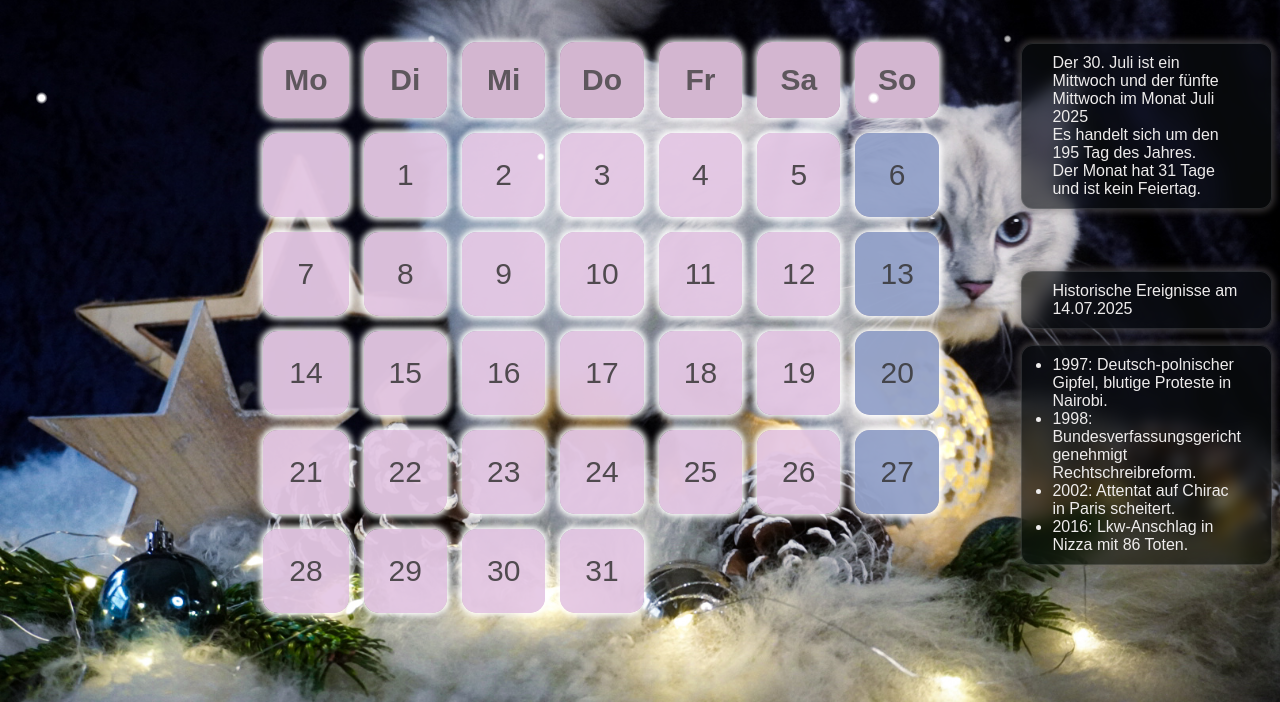
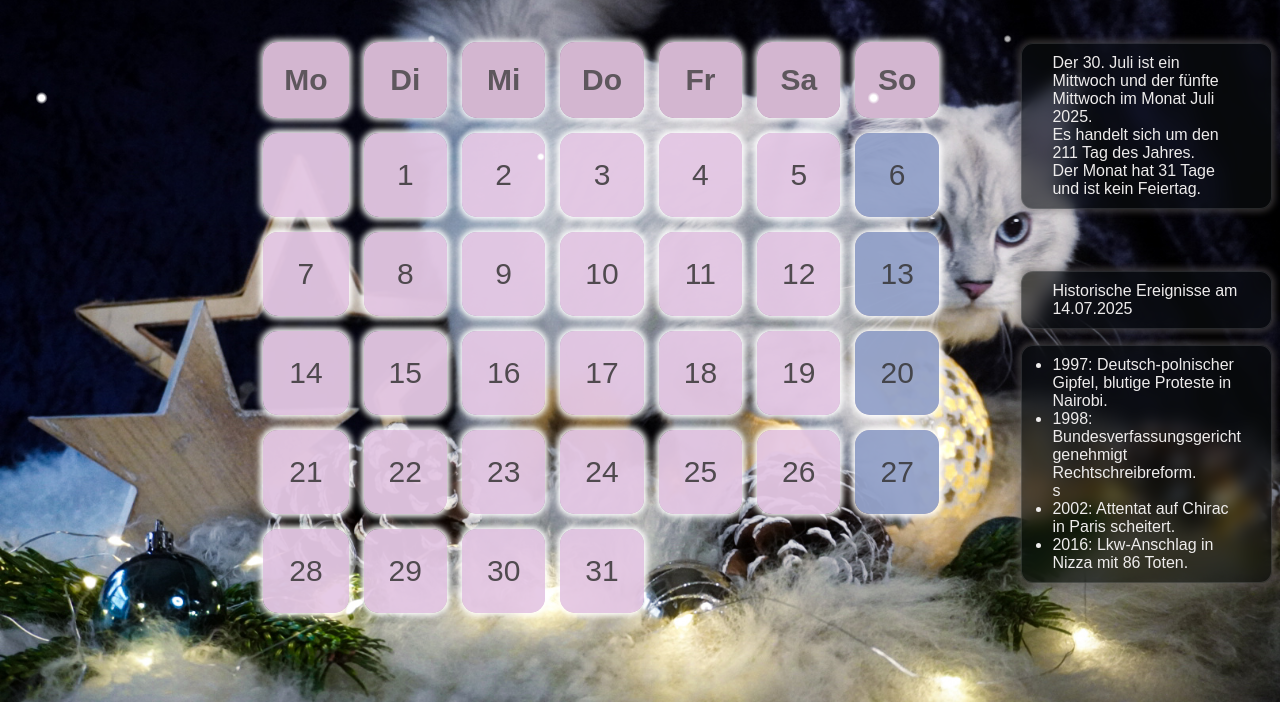
Before and after one commit to MelissaHartung/kalender_html, a plain HTML site: page index.html in a window 1280 px wide. Shown: the part 98-800 px from the top of the page. Drawn offline with Linux system fonts and the light colour scheme; a web font is replaced by a local one.

Commit message:
put function to infotext, holidays, daysofmonth and weekdays

```diff
--- a/index.html
+++ b/index.html
@@ -22,8 +22,8 @@
 
       <div class="itemtext">
         <p class=" small glasseffect" >
-          Der <span id="todaydate"> 14. Juli </span>  ist ein <span class="weekday"> Montag </span> und der <span id="Weekdaynumber"> zweite</span> <span class="weekday"> Montag </span> im Monat <span id="MonthYear"> Juni 2025.</span> <br>
-          Es handelt sich um den 195 Tag des Jahres.<br> Der Monat hat 31 Tage und ist <span id="holiday">kein Feiertag</span>.
+          Der <span id="todaydate"> 14. Juli </span>  ist ein <span class="weekday"> Montag </span> und der <span id="Weekdaynumber"> zweite</span> <span class="weekday"> Montag </span> im Monat <span id="MonthYear"> Juni 2025</span>. <br>
+          Es handelt sich um den <span id="DaysOfYear"> Zahl</span> Tag des Jahres.<br> Der Monat hat <span id="lastday"> Zahl</span> Tage und ist <span id="holiday">kein Feiertag</span>.
         </p>
       </div>
 
@@ -34,7 +34,7 @@
             <h3 class=" small sour-gummy-uniquifier glasseffect ">Historische Ereignisse am 14.07.2025</h3>
             <ul class="small glasseffect">
               <li>1997: Deutsch-polnischer Gipfel, blutige Proteste in Nairobi.</li>
-              <li>1998: Bundesverfassungsgericht genehmigt Rechtschreibreform.</li>
+              <li>1998: Bundesverfassungsgericht genehmigt Rechtschreibreform.</li>s
               <li>2002: Attentat auf Chirac in Paris scheitert.</li>
               <li>2016: Lkw-Anschlag in Nizza mit 86 Toten.</li>
             </ul>
--- a/index.js
+++ b/index.js
@@ -8,7 +8,7 @@ if (text) {
     text.textContent = formattedDate;
 }
 
-// Wochentag in der Infobox anzeigen
+// Wochentag des gesamten Monats in der Infobox anzeigen
 
 let WeekdayDate= today.getDate();
 let weekdayText = "";
@@ -32,6 +32,7 @@ if (WeekdayDate <= 7) {
 }
 document.getElementById("Weekdaynumber").textContent = weekdayText;
 
+// Wochentage in der Infobox anzeigen
 let weekday = today.getDay();
 let weekdayNames = "";
 if (weekday === 0) {
@@ -59,7 +60,7 @@ else if(weekday===6) {
 document.querySelectorAll(".weekday").forEach(el => el.textContent = weekdayNames);
 
 
-
+// Monat und Jahr in der Infobox anzeigen
 let Month = today.getMonth()
 let Year = today.getFullYear();
 let monthNames = "";
@@ -101,16 +102,56 @@ else if(Month===11) {
 }
 document.getElementById("MonthYear").textContent = monthNames + " " + Year;
 
-// const Feiertage = [
-//     { date: "01.01", name: "Neujahr" },
-//     { date: "06.01", name: "Heilige Drei Könige" },
-//     { date: "01.05", name: "Tag der Arbeit" },
-//     { date: "03.10", name: "Tag der Deutschen Einheit" },
-//     { date: "25.12", name: "1. Weihnachtstag" },
-//     { date: "26.12", name: "2. Weihnachtstag" }
-// ];
+const Feiertage = [
+    { date: "01.01.", name: "der Neujahr" },
+    { date: "06.01.", name: "der Heilige Drei Könige" },
+    { date: "01.05.", name: "der Tag der Arbeit" },
+    { date: "03.10.", name: "der Tag der Deutschen Einheit" },
+    { date: "25.12.", name: "der 1. Weihnachtstag" },
+    { date: "26.07.", name: "der 2. Weihnachtstag" }
+];
 
-// let Vacation = today.toLocaleDateString('de-DE', { day: '2-digit', month: '2-digit' });
+let Vacation = today.toLocaleDateString('de-DE', { day: '2-digit', month: '2-digit' });
+let FeiertageText = Feiertage.find(feiertag => feiertag.date === Vacation);
+
+if (FeiertageText) {
+    document.getElementById("holiday").textContent = FeiertageText.name;
+}
+else (
+    document.getElementById("holiday").textContent = "kein Feiertag"
+);
+
+// Anzahl der Tage im Monat anzeigen
+// Schaltjahrberechnung
+
+let currentYear = today.getFullYear();
+
+function istSchaltjahr(jahr) {
+  if (jahr % 400 === 0) return true;
+  if (jahr % 100 === 0) return false;
+  if (jahr % 4 === 0) return true;
+  return false;
+}
+// Tage im Jahr bis heute berechnen
+// Array mit Tagen pro Monat, unter Berücksichtigung von Schaltjahren
+
+ const DaysofMonth  = [31, istSchaltjahr(currentYear) ? 29 : 28, 31, 30, 31, 30, 31, 31, 30, 31, 30, 31];
+
+ let TageBisJetzt= 0;
+ for (let monatIndex= 0; monatIndex < today.getMonth(); monatIndex++)  {
+    TageBisJetzt += DaysofMonth[monatIndex];
+ }
+ TageBisJetzt += today.getDate();
+
+
+
+  document.getElementById("DaysOfYear").textContent = TageBisJetzt;
+
+// Tage des Monats anzeigen lassen
+
+let endeMonat= DaysofMonth[today.getMonth()];
+document.getElementById("lastday").textContent = endeMonat;
+
 
 
 
```
